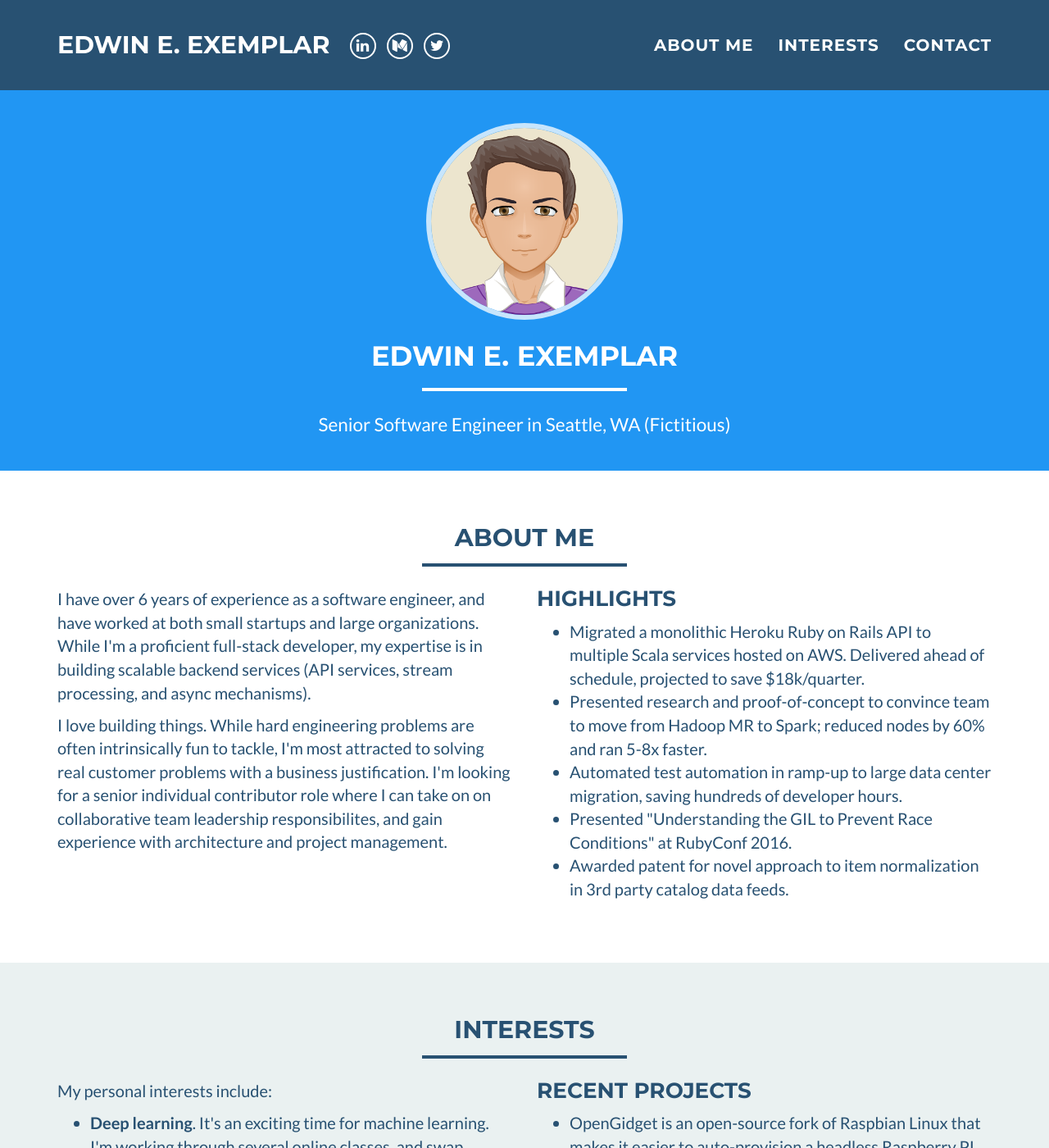
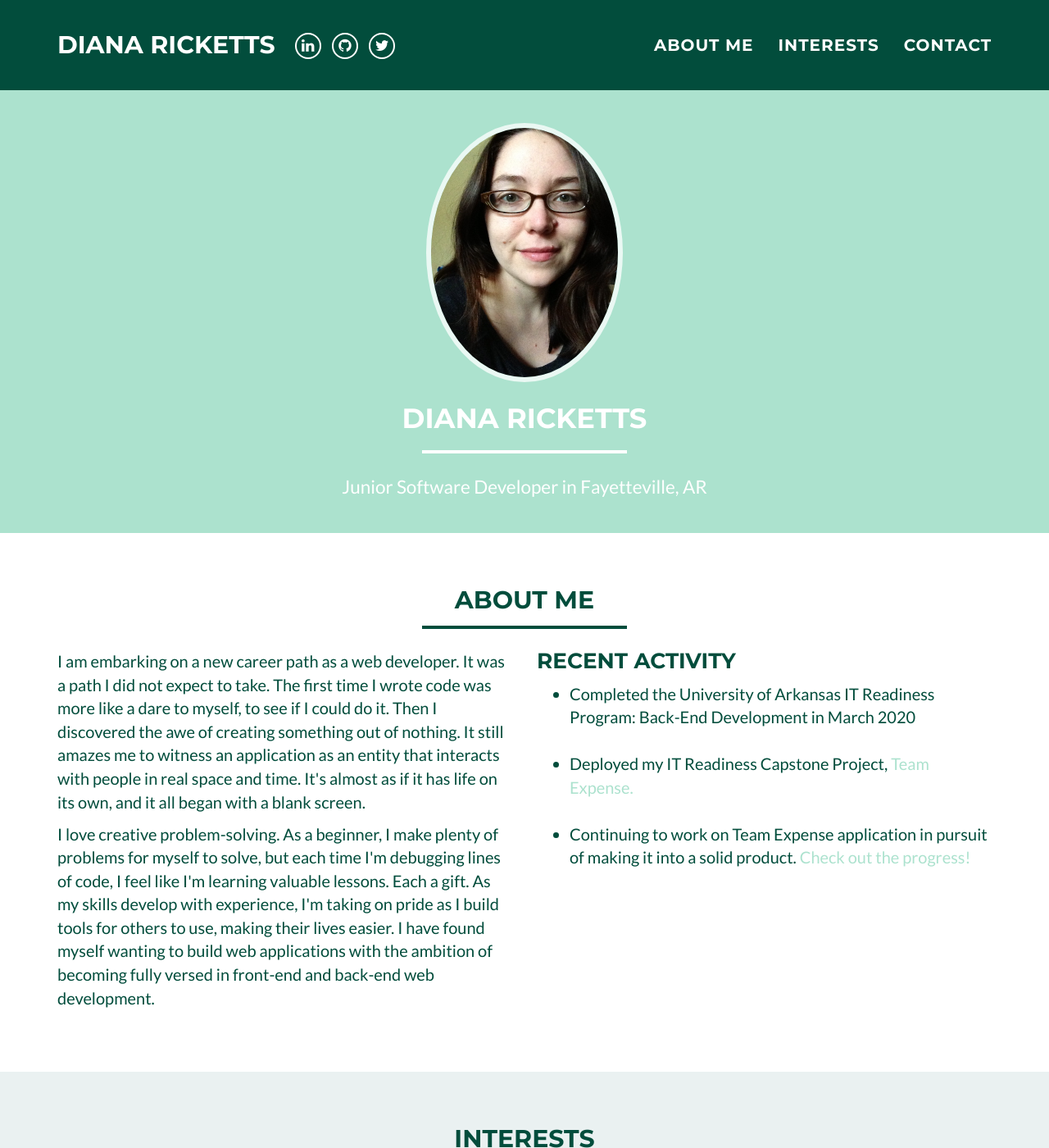
Before and after one commit to dricketts0/dricketts0.github.io, a Jekyll site: the page built from index.html, in a window 1280 px wide and 1400 px high. Shown: the whole window at 82% size. Built offline with Jekyll 4.4.1, drawn with Linux system fonts in a browser that asks for light colours; some of the changed text lies outside the part shown.

Commit message:
updated information

```diff
--- a/_config.yml
+++ b/_config.yml
@@ -1,20 +1,20 @@
 # Site settings
-name: Edwin E. Exemplar
-email: edwin+contactme@someemail.com
+name: Diana Ricketts
+email: dianadricketts@gmail.com
 #canonical_url: https://edwinexemplar.com
-keywords: "Software Engineer, Python, Ruby, Machine Learning, Deep Learning, Startups, Agile, Pair Programming"
-skills: "Senior Software Engineer in Seattle, WA (Fictitious)"
+keywords: "Software Engineer, JavaScript, HTML, CSS, SQL, Node, Web Development, Full Stack"
+skills: "Junior Software Developer in Fayetteville, AR"
 baseurl:
 
 # Social networks usernames (many more available: google-plus, flickr, dribbble, pinterest, instagram, tumblr, linkedin, etc.)
 # You should replace these with your social networks, of course. :)
 social:
   - title: linkedin
-    url: https://www.linkedin.com/in/cgroom/
-  - title: medium
-    url: https://medium.com/@cgroom
+    url: https://www.linkedin.com/in/diana-ricketts-a31a33189
+  - title: github
+    url: https://github.com/dricketts0
   - title: twitter
-    url: https://twitter.com/chuck_groom
+    url: https://twitter.com/DianaRicketts3
 
 # Google webmaster tools
 google_verify:
@@ -24,10 +24,10 @@ bing_verify:
 
 # Color settings (hex-codes without the leading hash-tag)
 color:
-  primary: 2196F3
-  primary-rgb: "33, 150, 243"
-  secondary: 285172
-  secondary-dark: 29455b
+  primary: ACE2CE
+  primary-rgb: "172, 226, 206"
+  secondary: 024D3C
+  secondary-dark: 43574F
   section-tout: eaf1f1
 
 
--- a/_includes/about_me.html
+++ b/_includes/about_me.html
@@ -9,36 +9,26 @@
     <div class="row">
 	    <div class="col-sm-6">
     		<p>
-            I have over 6 years of experience as a software engineer, and have worked
-            at both small startups and large organizations. While I'm a proficient full-stack
-            developer, my expertise is in building scalable backend services (API services, stream processing,
-            and async mechanisms).
+            I am embarking on a new career path as a web developer. It was a path I did not expect to take. The first time I wrote code was more like a dare to myself, to see if I could do it. Then I discovered the awe of creating something out of nothing. It still amazes me to witness an application as an entity that interacts with people in real space and time. It's almost as if it has life on its own, and it all began with a blank screen.
         </p>
         <p>
-           I love building things.
-           While hard engineering problems are often intrinsically fun to tackle,
-           I'm most attracted to solving real customer problems with a business justification.
-           I'm looking for a senior individual contributor role where I can take on on collaborative
-           team leadership responsibilites, and gain experience with
-           architecture and project management.
+           I love creative problem-solving.
+           As a beginner, I make plenty of problems for myself to solve, but each time I'm debugging lines of code, I feel like I'm learning valuable lessons. Each a gift. As my skills develop with experience, I'm taking on pride as I build tools for others to use, making their lives easier. I have found myself wanting to build web applications with the ambition of becoming fully versed in front-end and back-end web development.
         </p>
       </div>
 	    <div class="col-sm-6">
-		    <h3 style="margin-top:0;">Highlights</h3>
+		    <h3 style="margin-top:0;">Recent Activity</h3>
 		    <ul>
     			<li>
-            Migrated a monolithic Heroku Ruby on Rails API to multiple Scala
-            services hosted on AWS. Delivered ahead of schedule, projected to save $18k/quarter.
-    			</li>
+            Completed the University of Arkansas IT Readiness Program: Back-End Development in March 2020
+          </li>
+          <br>
           <li>
-            Presented research and proof-of-concept to convince team to move from Hadoop MR to Spark; reduced nodes by 60% and ran 5-8x faster.
+            Deployed my IT Readiness Capstone Project, <a href="https://secret-island-30549.herokuapp.com">Team Expense.</a>
+          </li>
+          <br>
           <li>
-            Automated test automation in ramp-up to large data center migration, saving hundreds of developer hours.
-    			<li>
-            Presented "Understanding the GIL to Prevent Race Conditions" at RubyConf 2016.
-    			</li>
-    			<li>
-            Awarded patent for novel approach to item normalization in 3rd party catalog data feeds.
+            Continuing to work on Team Expense application in pursuit of making it into a solid product. <a href="https://github.com/dricketts0/team-expense">Check out the progress!</a>
     			</li>
 		    </ul>
 	    </div>
--- a/_includes/interests.html
+++ b/_includes/interests.html
@@ -13,36 +13,33 @@
         </p>
 			<ul>
 			  <li>
-				 <b>Deep learning</b>. It's an exciting time for machine learning. I'm working through several online classes, and swap articles with collegues.
+				 <b>Video Games</b>. A lifetime console gamer who hasn't joined the master race yet. Maybe one day I will build a video game and cross that off my bucket list!
 			  </li>
 			  <li>
-				  <b>RC Planes and Boats</b>. I've been an enthusiastic hobbiest since I was a teenager - but only as an adult am I able to afford the higher-quality
-          devices. I like to modify existing kits to improve speed, and add instrumentation.
+				  <b>Music Composition & Performance</b>. A pure hobby that I dabble in occasionally. I did have a period in my life where I performed in Renaissance Faires as a musician and dancer. I specialized in Middle Eastern music and performed with a belly dance company.
 			  </li>
 			  <li>
-				  <b>Mountaineering</b>. I live in the Pacific Northwest, home of some of the greatest mountains and trails in the country. I enjoy spending weekends
-          on scrambles and getting lost in the woods.
+				  <b>Dance</b>. Especially, belly dancing. I also have performed hip hop and contemporary. I tend to drift towards urban and alternative styles of dance expression. It's great exercise and always put a smile on my face.
       </li>
 			</ul>
 		</div>
     <div class="col-sm-6">
-      <h3 style="margin-top:0">Recent Projects</h3>
+      <h3 style="margin-top:0">Current Pursuits</h3>
 		  <ul>
   			<li>
-          OpenGidget is an open-source fork of Raspbian Linux that makes it easier to auto-provision a headless Raspberry PI,
-          get it onto your WiFi network, and deploy simple Python and Ruby scripts that run at startup - all without needing to plug in a keyboard/monitor.
+              Refining and Developing the skills I acquired through the U of A, IT Readiness program. I'm first focusing on JavaScript. I'm reviewing the back-end application of the language, but I'm also pursuing on mastering JavaScript on the front-end as well.
     		</li>
   			<li>
-          My Medium blog covers my ongoing attempts to instrument and automate everything in my house.
+              Learning React.js and Redux
   			</li>
   		    </ul>
-  		    <h3>Other Things</h3>
+  		    <h3>Other Goals</h3>
   		    <ul>
   			<li>
-           Volunteer at Boys and Girls club (since 2008)
+              Learn more about User Experience Design
   			</li>
   			<li>
-  			  Active member of The Seattle Ruby on Rails Developers Meetup Group.
+  			  Learn C# and build that video game!
   			</li>
 		   </ul>
       </div>
--- a/_layouts/default.html
+++ b/_layouts/default.html
@@ -75,7 +75,7 @@
         <div class="container">
             <div class="row">
                 <div class="col-lg-12">
-                    <img class="profile-img" src="img/profile.png" alt="{{ site.name }}">
+                    <img class="profile-img" src="img/profile1.png" alt="{{ site.name }}">
                     <div class="intro-text">
                         <span class="name">{{ site.name }}</span>
                         <hr>
```
Also changed, not shown: img/profile1.png (added).
